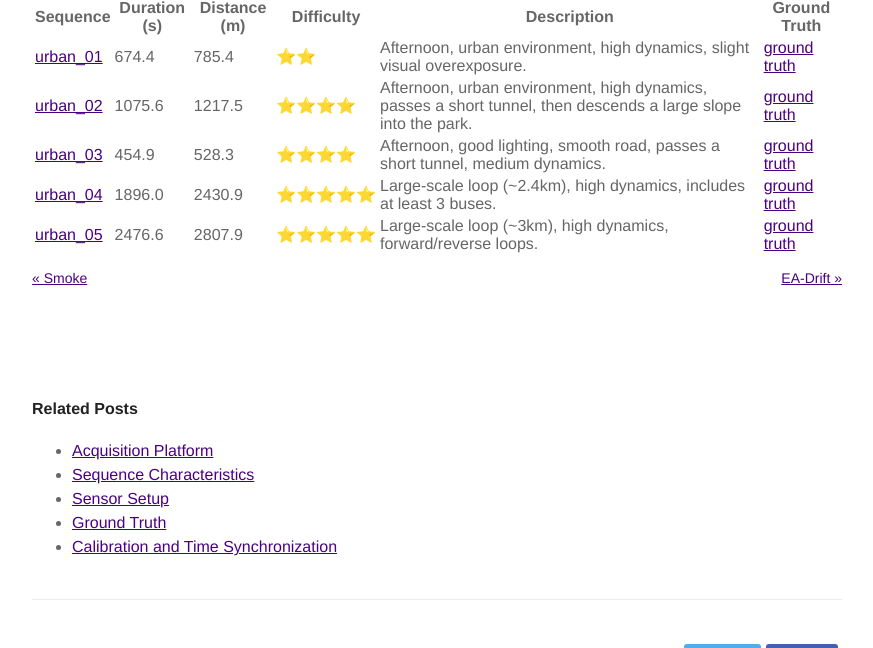
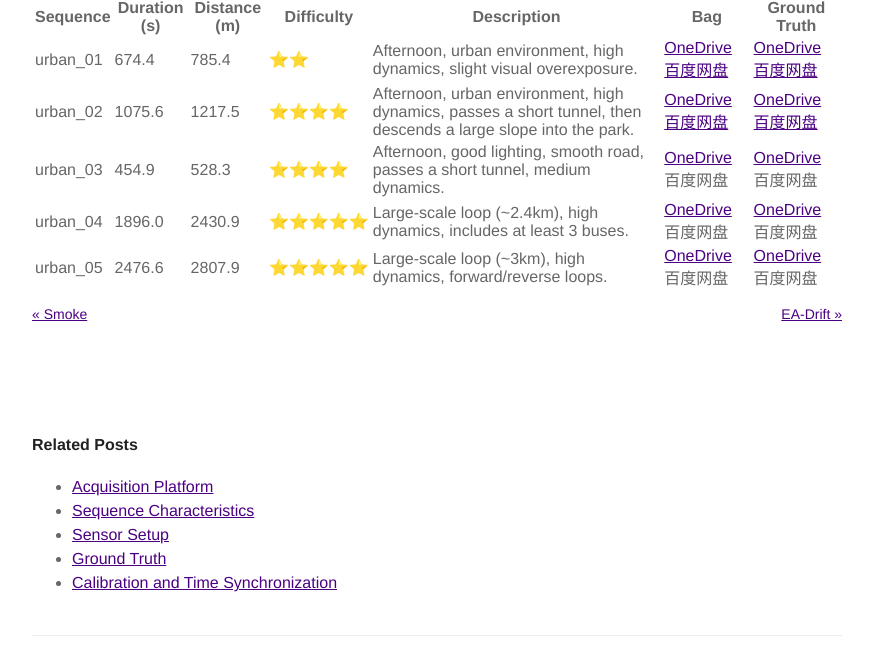
Before and after one commit to Yaepiii/M2UD, a Jekyll site: the page built from _posts/Dataset/2025-03-02-urban.markdown, in a window 1280 px wide and 900 px high, scrolled down 543 px, cut to the strip 252-900 px from the top of the window. Shown: the whole strip, without its empty margins (203-1076 px from the left). Built offline with Jekyll 4.4.1, drawn with Linux system fonts in a browser that asks for light colours; nearby versions of some CDN libraries; comment, search, counter and statistics services are not loaded.

Commit message:
Update 2025-03-02-urban.markdown

```diff
--- a/_posts/Dataset/2025-03-02-urban.markdown
+++ b/_posts/Dataset/2025-03-02-urban.markdown
@@ -20,10 +20,10 @@
 
 ![figure](../../assets/image/urban.png)
 
-| Sequence   | Duration (s) | Distance (m) | Difficulty | Description | Ground Truth |
-|------------|-------------|-------------|------------|-------------|-------------|
-| [urban_01](https://1drv.ms/u/c/c1806c2e19f2193f/ESLrUChCidZDugOkahwp1HIB8vdJgO8RADwOs3ptodXKXA?e=2bbJMW)   | 674.4       | 785.4       | ⭐⭐        | Afternoon, urban environment, high dynamics, slight visual overexposure. | [ground truth](https://1drv.ms/t/c/c1806c2e19f2193f/Ee2V_VZoyvhImjFwLdNvqc4BbWolxhGjlfmbtBHTs-C9pA?e=RPisxr) |
-| [urban_02](https://1drv.ms/u/c/c1806c2e19f2193f/EQ0Ao78pqh5Kulmp1R5dSFUBwts0cSU0YtGALXlXYz3yvQ?e=5lUhTo)   | 1075.6      | 1217.5      | ⭐⭐⭐⭐      | Afternoon, urban environment, high dynamics, passes a short tunnel, then descends a large slope into the park. | [ground truth](https://1drv.ms/t/c/c1806c2e19f2193f/EQxWXhkKfIVDjJGWG2a1-m0BekyLGKbTTnMGmUjf5iI6eA?e=RtHZ3M) |
-| [urban_03](https://1drv.ms/u/c/c1806c2e19f2193f/EcZUIMovWW9EvUgq8Mfn34EBrYlxjK22K6G0VslYcAqaxQ?e=rAeeSy)   | 454.9       | 528.3       | ⭐⭐⭐⭐      | Afternoon, good lighting, smooth road, passes a short tunnel, medium dynamics. | [ground truth](https://1drv.ms/t/c/c1806c2e19f2193f/Eaa0fZBYe2xMveZQl7BeymwBGxOYtAURG-EJgWOzt297kQ?e=P2Ik9e) |
-| [urban_04](https://1drv.ms/u/c/c1806c2e19f2193f/ERUfJ-LJIUJIhTdQpl29mwYB7PKy2L_upQjtXiokMeMHxQ?e=WXdSAJ)   | 1896.0      | 2430.9      | ⭐⭐⭐⭐⭐     | Large-scale loop (~2.4km), high dynamics, includes at least 3 buses. | [ground truth](https://1drv.ms/t/c/c1806c2e19f2193f/EWRan6q8xLpNi5OYhmtyA0oBTmlKdz0boOJQvbu9W_-qbA?e=xyJyTc) |
-| [urban_05](https://1drv.ms/u/c/c1806c2e19f2193f/EdkhpkSYSWJPkyKXc9ZkAFoBOkUxb9oelC0qLfvgIn6PgA?e=sMhoFa)   | 2476.6      | 2807.9      | ⭐⭐⭐⭐⭐     | Large-scale loop (~3km), high dynamics, forward/reverse loops. | [ground truth](https://1drv.ms/t/c/c1806c2e19f2193f/EYjP-Vdi8NRLs1_hwhZjyGcBQ7x3xYD1pXZLXRyutFtfew?e=EfH6vA) |
+| Sequence   | Duration (s) | Distance (m) | Difficulty | Description | Bag | Ground Truth |
+|------------|-------------|-------------|------------|-------------|-------------|-------------|
+|  urban_01  | 674.4       | 785.4       | ⭐⭐        | Afternoon, urban environment, high dynamics, slight visual overexposure. | [OneDrive](https://1drv.ms/u/c/c1806c2e19f2193f/ESLrUChCidZDugOkahwp1HIB8vdJgO8RADwOs3ptodXKXA?e=2bbJMW) [百度网盘](https://pan.baidu.com/s/1u3pKitneOUUlodqv6zk7pA?pwd=ycbv) | [OneDrive](https://1drv.ms/t/c/c1806c2e19f2193f/Ee2V_VZoyvhImjFwLdNvqc4BbWolxhGjlfmbtBHTs-C9pA?e=RPisxr) [百度网盘](https://pan.baidu.com/s/1X3ckCbyiFxVaiIlcygL5Qw?pwd=wuww) |
+|  urban_02  | 1075.6      | 1217.5      | ⭐⭐⭐⭐      | Afternoon, urban environment, high dynamics, passes a short tunnel, then descends a large slope into the park. | [OneDrive](https://1drv.ms/u/c/c1806c2e19f2193f/EQ0Ao78pqh5Kulmp1R5dSFUBwts0cSU0YtGALXlXYz3yvQ?e=5lUhTo) [百度网盘](https://pan.baidu.com/s/1P2BFyqS9K4RuWKE6MeIrtw?pwd=9f7c) | [OneDrive](https://1drv.ms/t/c/c1806c2e19f2193f/EQxWXhkKfIVDjJGWG2a1-m0BekyLGKbTTnMGmUjf5iI6eA?e=RtHZ3M) [百度网盘](https://pan.baidu.com/s/1A_5UUkPl4TPb8NTTgI-hzg?pwd=3uw1) |
+|  urban_03  | 454.9       | 528.3       | ⭐⭐⭐⭐      | Afternoon, good lighting, smooth road, passes a short tunnel, medium dynamics. | [OneDrive](https://1drv.ms/u/c/c1806c2e19f2193f/EcZUIMovWW9EvUgq8Mfn34EBrYlxjK22K6G0VslYcAqaxQ?e=rAeeSy) 百度网盘 | [OneDrive](https://1drv.ms/t/c/c1806c2e19f2193f/Eaa0fZBYe2xMveZQl7BeymwBGxOYtAURG-EJgWOzt297kQ?e=P2Ik9e) 百度网盘 |
+|  urban_04  | 1896.0      | 2430.9      | ⭐⭐⭐⭐⭐     | Large-scale loop (~2.4km), high dynamics, includes at least 3 buses. | [OneDrive](https://1drv.ms/u/c/c1806c2e19f2193f/ERUfJ-LJIUJIhTdQpl29mwYB7PKy2L_upQjtXiokMeMHxQ?e=WXdSAJ) 百度网盘 | [OneDrive](https://1drv.ms/t/c/c1806c2e19f2193f/EWRan6q8xLpNi5OYhmtyA0oBTmlKdz0boOJQvbu9W_-qbA?e=xyJyTc) 百度网盘 |
+|  urban_05  | 2476.6      | 2807.9      | ⭐⭐⭐⭐⭐     | Large-scale loop (~3km), high dynamics, forward/reverse loops. | [OneDrive](https://1drv.ms/u/c/c1806c2e19f2193f/EdkhpkSYSWJPkyKXc9ZkAFoBOkUxb9oelC0qLfvgIn6PgA?e=sMhoFa) 百度网盘 | [OneDrive](https://1drv.ms/t/c/c1806c2e19f2193f/EYjP-Vdi8NRLs1_hwhZjyGcBQ7x3xYD1pXZLXRyutFtfew?e=EfH6vA) 百度网盘 |
```
